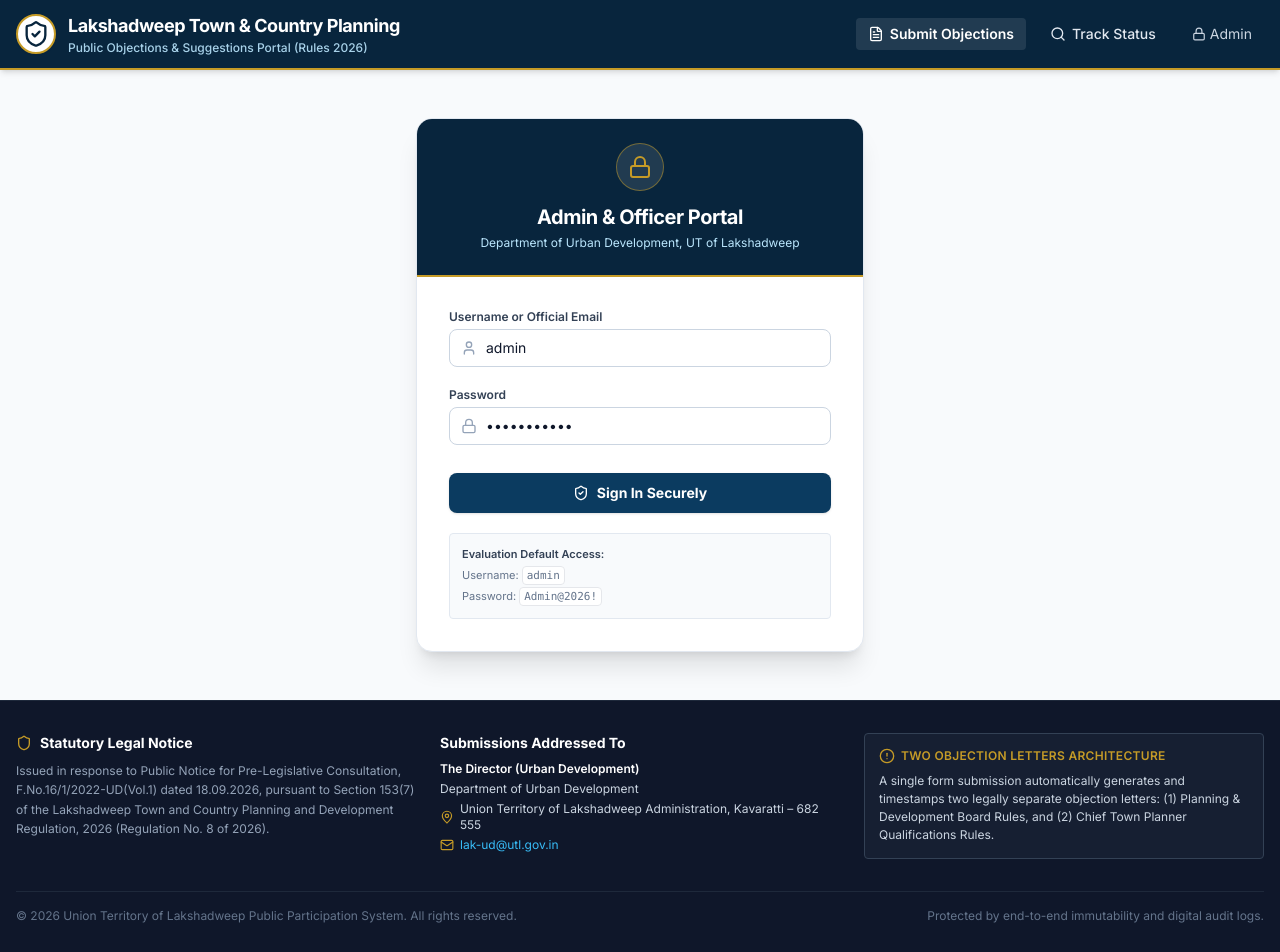
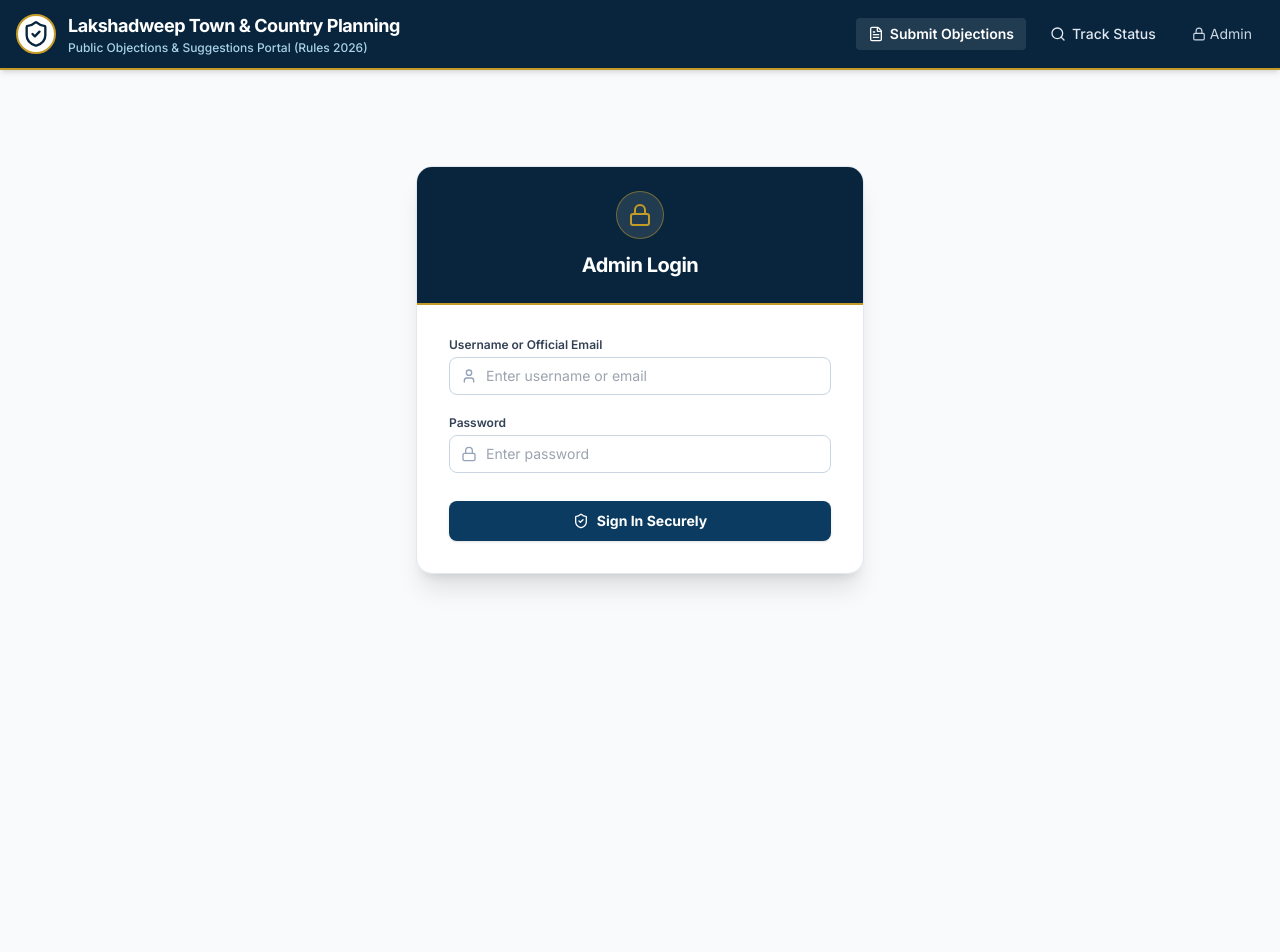
Before and after one commit to sanaullak666/lakshadweeptcp, a React (Vite) app in the folder frontend/: page /admin/login in a window 1280 px wide. Shown: the top 952 px of the page. After the commit the page ends 800 px from the top, so only its background shows below. Built offline with nearby package versions, Linux system fonts and the light colour scheme; no server answers.

Commit message:
fix(admin-login): update title to Admin Login, remove demo credentials card and footer

```diff
--- a/frontend/src/App.tsx
+++ b/frontend/src/App.tsx
@@ -1,5 +1,5 @@
 import React from 'react';
-import { BrowserRouter, Routes, Route, Navigate, Outlet } from 'react-router-dom';
+import { BrowserRouter, Routes, Route, Navigate, Outlet, useLocation } from 'react-router-dom';
 import { Navbar } from './components/Navbar';
 import { Footer } from './components/Footer';
 import { HomePage } from './pages/HomePage';
@@ -26,13 +26,16 @@ const AdminProtectedRoute: React.FC = () => {
 
 // Main Public Layout
 const PublicLayout: React.FC = () => {
+  const location = useLocation();
+  const isAdminLogin = location.pathname === '/admin/login';
+
   return (
     <div className="min-h-screen flex flex-col bg-slate-50">
       <Navbar />
       <main className="flex-1">
         <Outlet />
       </main>
-      <Footer />
+      {!isAdminLogin && <Footer />}
     </div>
   );
 };
--- a/frontend/src/components/Footer.tsx
+++ b/frontend/src/components/Footer.tsx
@@ -36,21 +36,20 @@ export const Footer: React.FC = () => {
             </div>
           </div>
 
-          {/* Dual Letter Notice */}
+          {/* Three Letters Notice */}
           <div className="space-y-2 bg-slate-800/50 p-3.5 rounded border border-slate-700">
             <div className="flex items-center space-x-1.5 text-gov-gold font-semibold text-xs uppercase tracking-wide">
               <AlertCircle className="w-4 h-4" />
-              <span>Two Objection Letters Architecture</span>
+              <span>Three Objection Letters Architecture</span>
             </div>
             <p className="text-xs text-slate-300 leading-normal">
-              A single form submission automatically generates and timestamps two legally separate objection letters:
-              (1) Planning & Development Board Rules, and (2) Chief Town Planner Qualifications Rules.
+              A single form submission automatically generates and timestamps three legally separate objection letters:
+              (1) Planning & Development Board Rules, (2) Chief Town Planner Qualifications Rules, and (3) Planning & Development Authority Rules.
             </p>
           </div>
         </div>
 
         <div className="mt-8 pt-4 border-t border-slate-800 flex flex-col sm:flex-row justify-between items-center text-xs text-slate-500 gap-2">
-          <p>© 2026 Union Territory of Lakshadweep Public Participation System. All rights reserved.</p>
           <p>Protected by end-to-end immutability and digital audit logs.</p>
         </div>
       </div>
--- a/frontend/src/pages/admin/AdminLoginPage.tsx
+++ b/frontend/src/pages/admin/AdminLoginPage.tsx
@@ -5,8 +5,8 @@ import { adminLogin } from '../../services/api';
 
 export const AdminLoginPage: React.FC = () => {
   const navigate = useNavigate();
-  const [username, setUsername] = useState<string>('admin');
-  const [password, setPassword] = useState<string>('Admin@2026!');
+  const [username, setUsername] = useState<string>('');
+  const [password, setPassword] = useState<string>('');
   const [loading, setLoading] = useState<boolean>(false);
   const [error, setError] = useState<string>('');
 
@@ -38,10 +38,7 @@ export const AdminLoginPage: React.FC = () => {
           <div className="w-12 h-12 bg-white/10 rounded-full flex items-center justify-center mx-auto mb-3 border border-gov-gold/50">
             <Lock className="w-6 h-6 text-gov-gold" />
           </div>
-          <h1 className="text-xl font-bold tracking-tight">Admin & Officer Portal</h1>
-          <p className="text-xs text-sky-200 mt-1">
-            Department of Urban Development, UT of Lakshadweep
-          </p>
+          <h1 className="text-xl font-bold tracking-tight">Admin Login</h1>
         </div>
 
         {/* Form */}
@@ -61,7 +58,7 @@ export const AdminLoginPage: React.FC = () => {
               <User className="w-4 h-4 text-slate-400 absolute left-3 top-1/2 -translate-y-1/2" />
               <input
                 type="text"
-                placeholder="admin or officer email"
+                placeholder="Enter username or email"
                 value={username}
                 onChange={e => setUsername(e.target.value)}
                 required
@@ -78,7 +75,7 @@ export const AdminLoginPage: React.FC = () => {
               <Lock className="w-4 h-4 text-slate-400 absolute left-3 top-1/2 -translate-y-1/2" />
               <input
                 type="password"
-                placeholder="••••••••"
+                placeholder="Enter password"
                 value={password}
                 onChange={e => setPassword(e.target.value)}
                 required
@@ -106,12 +103,6 @@ export const AdminLoginPage: React.FC = () => {
               )}
             </button>
           </div>
-
-          <div className="bg-slate-50 border border-slate-200 p-3 rounded text-[11px] text-slate-500 space-y-1">
-            <p className="font-semibold text-slate-700">Evaluation Default Access:</p>
-            <p>Username: <code className="bg-white px-1 py-0.5 rounded border font-mono">admin</code></p>
-            <p>Password: <code className="bg-white px-1 py-0.5 rounded border font-mono">Admin@2026!</code></p>
-          </div>
         </form>
       </div>
     </div>
```
